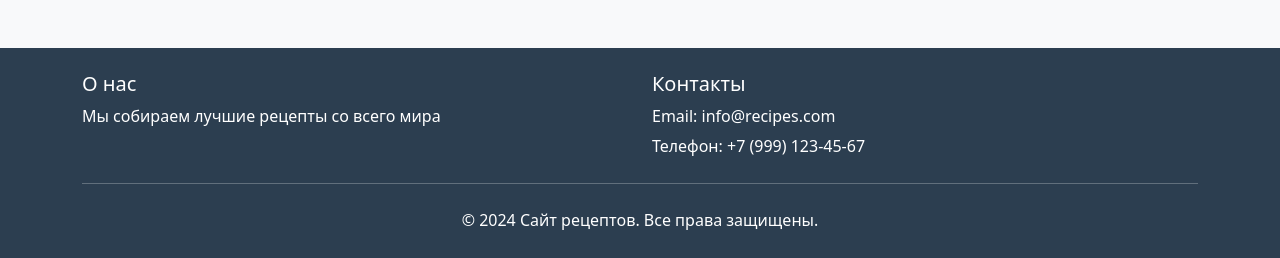
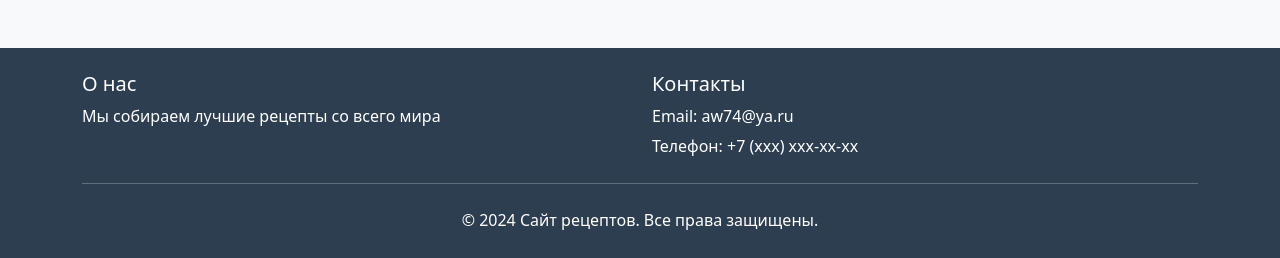
Before and after one commit to aw74aw74/Site_of_recipe, a Django app: page / in a window 1280 px wide. Shown: the part 542-800 px from the top of the page. Run offline with Django 5.2, Linux system fonts and the light colour scheme; data that the repository does not hold is empty.

Commit message:
Изменил контакты

```diff
--- a/recipes/templates/recipes/base.html
+++ b/recipes/templates/recipes/base.html
@@ -80,8 +80,8 @@
                 </div>
                 <div class="col-md-6">
                     <h5>Контакты</h5>
-                    <p class="mb-1">Email: info@recipes.com</p>
-                    <p class="mb-0">Телефон: +7 (999) 123-45-67</p>
+                    <p class="mb-1">Email: aw74@ya.ru</p>
+                    <p class="mb-0">Телефон: +7 (xxx) xxx-xx-xx</p>
                 </div>
             </div>
             <hr class="my-4">
```
